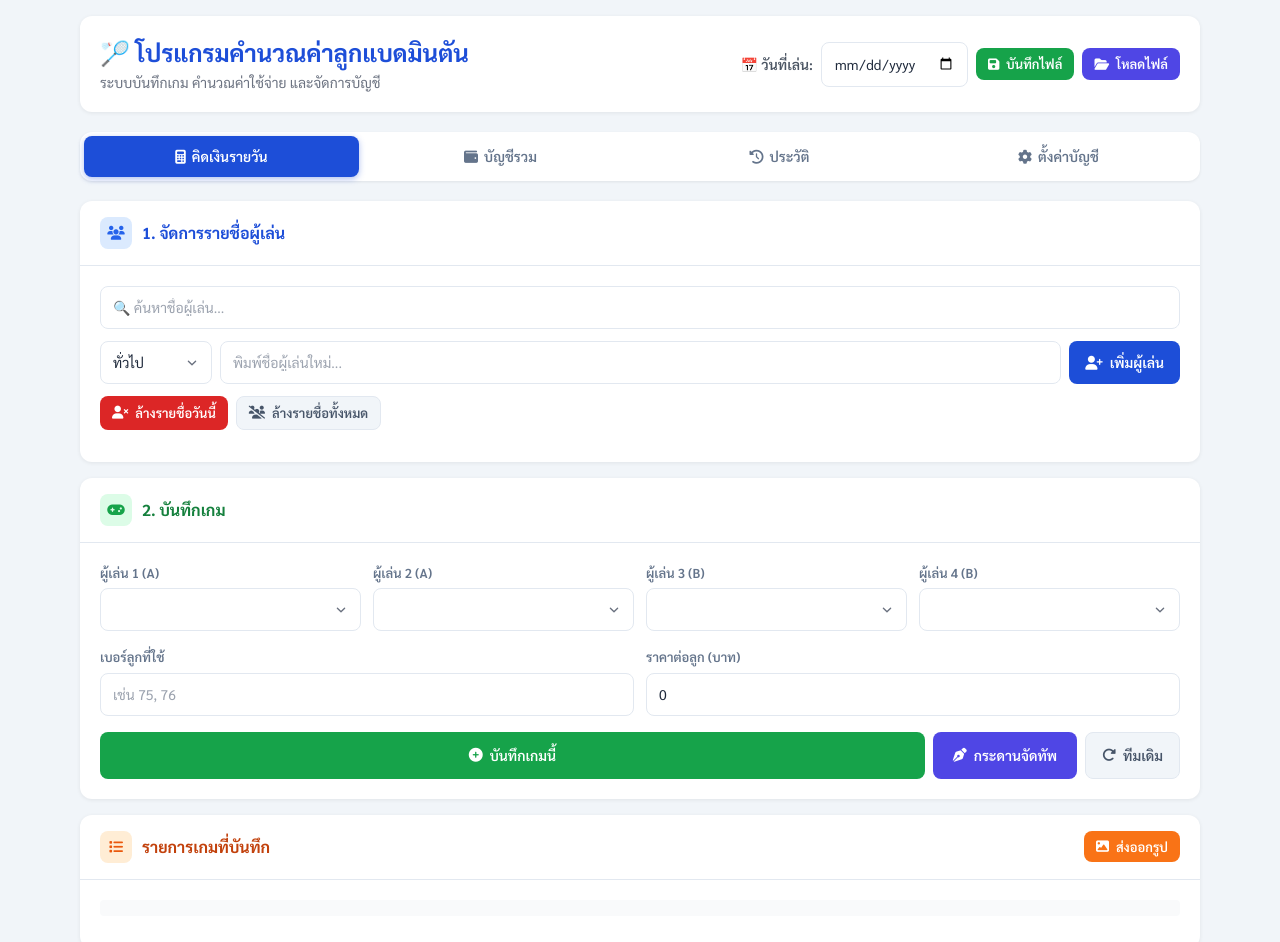
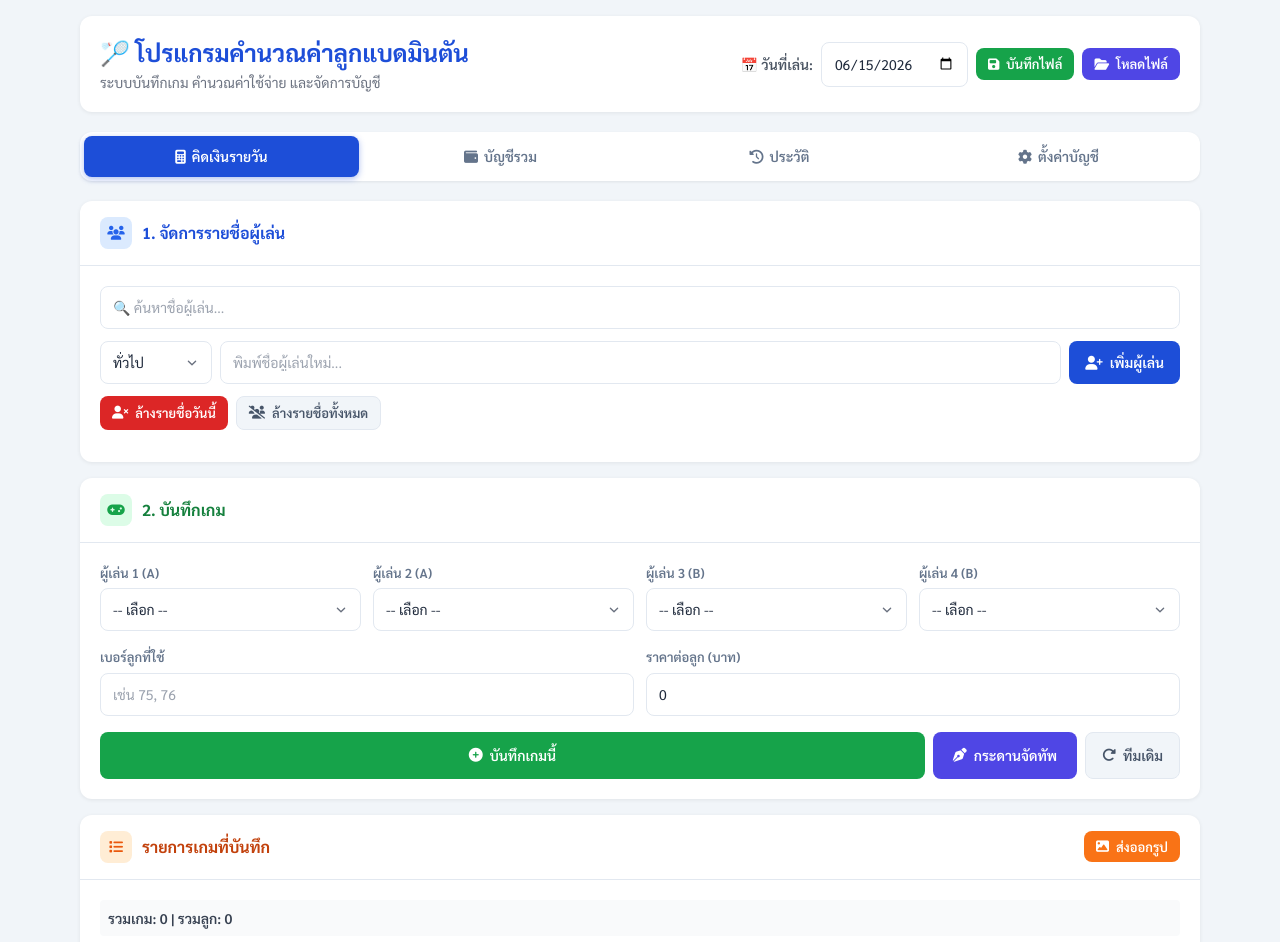
Before and after one commit to tanthaina/badminton-e2e, a website: page index.html in a window 1280 px wide. Shown: the top 942 px of the page. Drawn offline with nearby package versions, Linux system fonts and the light colour scheme; some packages are replaced by stand-ins of ours; a script that the page names is missing.

Commit message:
fix: resolve uncaught type errors in index.html preventing tests

```diff
--- a/index.html
+++ b/index.html
@@ -785,7 +785,9 @@ function bindEvents() {
     document.getElementById('btnClosePayment').addEventListener('click', () => document.getElementById('payment-modal').classList.add('hidden'));
     document.getElementById('btnCancelPayment').addEventListener('click', () => document.getElementById('payment-modal').classList.add('hidden'));
     document.getElementById('btnSubmitPayment').addEventListener('click', submitPayment);
-    document.getElementById('payment-amount').addEventListener('input', (e) => updateQRCode(parseFloat(e.target.value) || 0));
+    document.getElementById('payment-amount').addEventListener('input', (e) => {
+        if (typeof updateQRCode === 'function') updateQRCode(parseFloat(e.target.value) || 0);
+    });
 
     document.getElementById('btnClearTodayPlayers').addEventListener('click', () => {
         if (getCurrentDailyData().games.length > 0) return Swal.fire('ล้างไม่ได้!', 'มีการบันทึกเกมไปแล้วในวันนี้<br>โปรดเคลียร์เกมออกก่อนเพื่อป้องกันยอดเงินสูญหาย', 'error');
@@ -823,10 +825,13 @@ function bindEvents() {
         document.getElementById('shuttlecockPrice').value = state.settings.shuttlecockPrice;
         saveToStorage(); Swal.fire({icon:'success', title:'บันทึกการตั้งค่าแล้ว', toast:true, position:'top-end', showConfirmButton:false, timer:1500});
     });
-    document.getElementById('settingPromptPay').addEventListener('change', (e) => {
-        state.settings.promptpayId = e.target.value.trim().replace(/-/g,''); // ตัดขีดออกอัตโนมัติ
-        saveToStorage(); Swal.fire({icon:'success', title:'บันทึกเบอร์พร้อมเพย์แล้ว', toast:true, position:'top-end', showConfirmButton:false, timer:1500});
-    });
+    const settingPromptPay = document.getElementById('settingPromptPay');
+    if (settingPromptPay) {
+        settingPromptPay.addEventListener('change', (e) => {
+            state.settings.promptpayId = e.target.value.trim().replace(/-/g,''); // ตัดขีดออกอัตโนมัติ
+            saveToStorage(); Swal.fire({icon:'success', title:'บันทึกเบอร์พร้อมเพย์แล้ว', toast:true, position:'top-end', showConfirmButton:false, timer:1500});
+        });
+    }
 
     document.getElementById('btnFactoryReset').addEventListener('click', () => {
         Swal.fire({title:'ล้างข้อมูลทั้งหมด?', text:'ข้อมูลผู้เล่น เกม และประวัติบัญชีทั้งหมดจะหายไป ไม่สามารถกู้คืนได้!', icon:'error', showCancelButton:true, confirmButtonColor:'#dc2626', confirmButtonText:'ล้างข้อมูลเลย'}).then(r=>{
@@ -839,7 +844,19 @@ function bindEvents() {
     });
 }
 
-document.addEventListener('DOMContentLoaded', () => { bindEvents(); loadFromStorage(); ensureIntegrity(); document.getElementById('workingDate').value = selectedDate; document.getElementById('shuttlecockPrice').value = state.settings.shuttlecockPrice||0; document.getElementById('settingDefaultPrice').value = state.settings.shuttlecockPrice||0; document.getElementById('settingPromptPay').value = state.settings.promptpayId||''; updateAndRender(); });
+document.addEventListener('DOMContentLoaded', () => {
+    bindEvents();
+    loadFromStorage();
+    ensureIntegrity();
+    document.getElementById('workingDate').value = selectedDate;
+    document.getElementById('shuttlecockPrice').value = state.settings.shuttlecockPrice||0;
+    document.getElementById('settingDefaultPrice').value = state.settings.shuttlecockPrice||0;
+
+    const settingPromptPay = document.getElementById('settingPromptPay');
+    if (settingPromptPay) settingPromptPay.value = state.settings.promptpayId||'';
+
+    updateAndRender();
+});
 </script>
 </body>
 </html>
```
